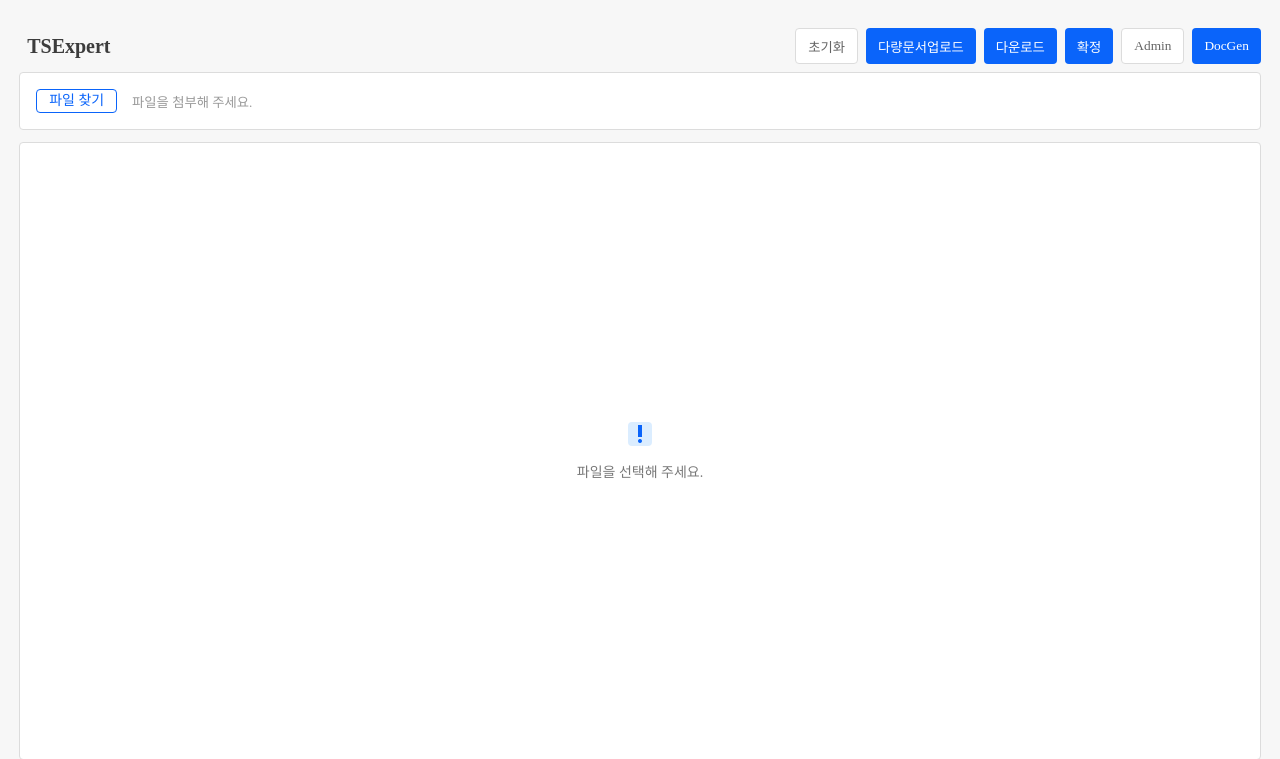
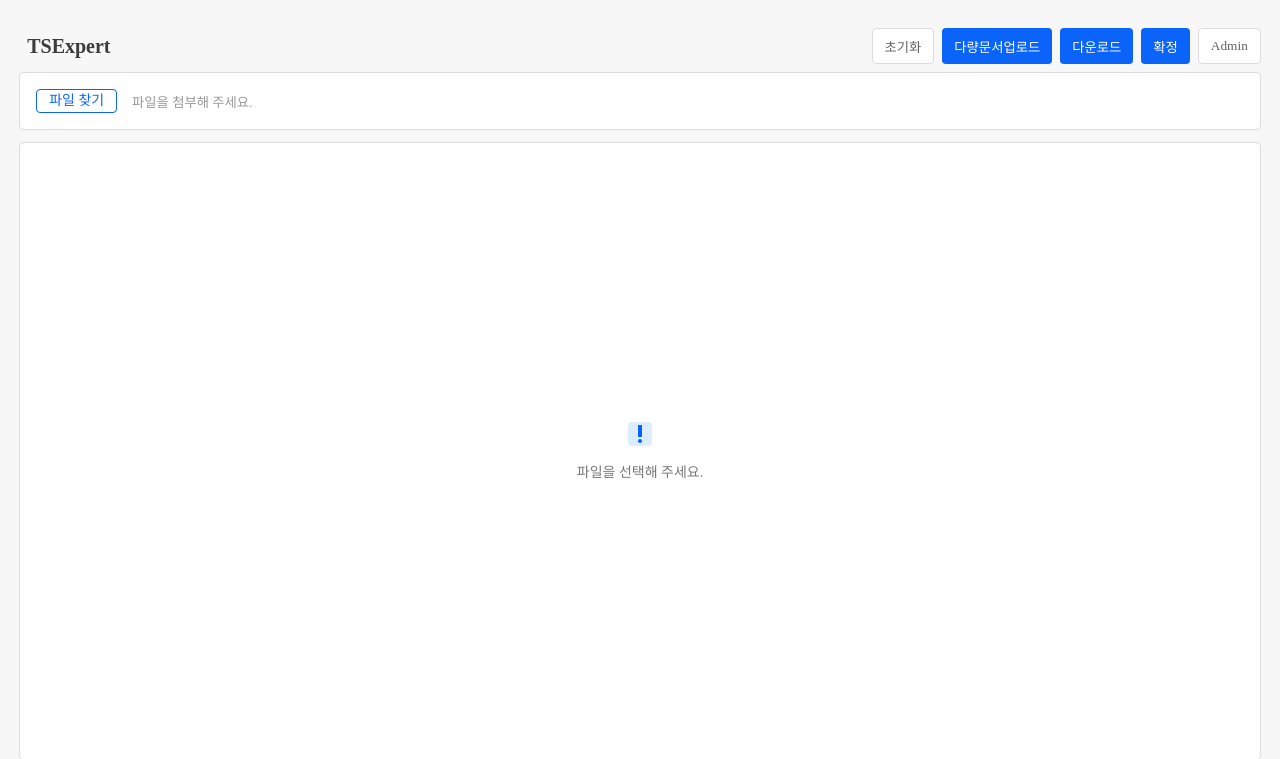
Before and after one commit to Madung2/django-keyvalue, a Django app: page /ts_expert/ in a window 1280 px wide. Shown: the top 759 px of the page. Run offline with Django 5.2, Linux system fonts and the light colour scheme; some libraries are stand-ins or nearby versions; some web fonts are replaced.

```diff
--- a/docTransformer/templates/TsExpert.html
+++ b/docTransformer/templates/TsExpert.html
@@ -87,7 +87,6 @@
         <button onclick="handleDownload()">다운로드</button>
         <button onclick="collectAndSaveKeyValue()">확정</button>
         <button class="btnGyLine" onclick="renderAdmin()">Admin</button>
-        <button  onclick="handleBlueButtonClick()">DocGen</button>
       </div>
     </div>
 
```
